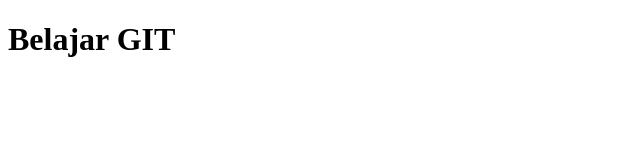
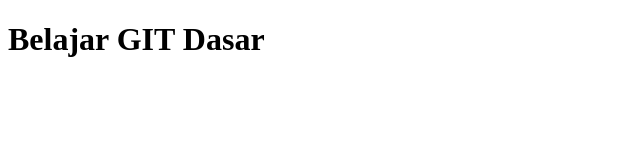
Before and after one commit to muhammadzaky15/belajar-git-dasar, a plain HTML site: page index.html in a window 1280 px wide. Shown: the whole page, without its empty margins (0-640 px from the left). Drawn offline with Linux system fonts and the light colour scheme.

Commit message:
ubah lagi

```diff
--- a/index.html
+++ b/index.html
@@ -7,6 +7,6 @@
     <title>Belajar GIT Dasar</title>
 </head>
 <body>
-    <h1>Belajar GIT</h1>
+    <h1>Belajar GIT Dasar</h1>
 </body>
 </html>
```
